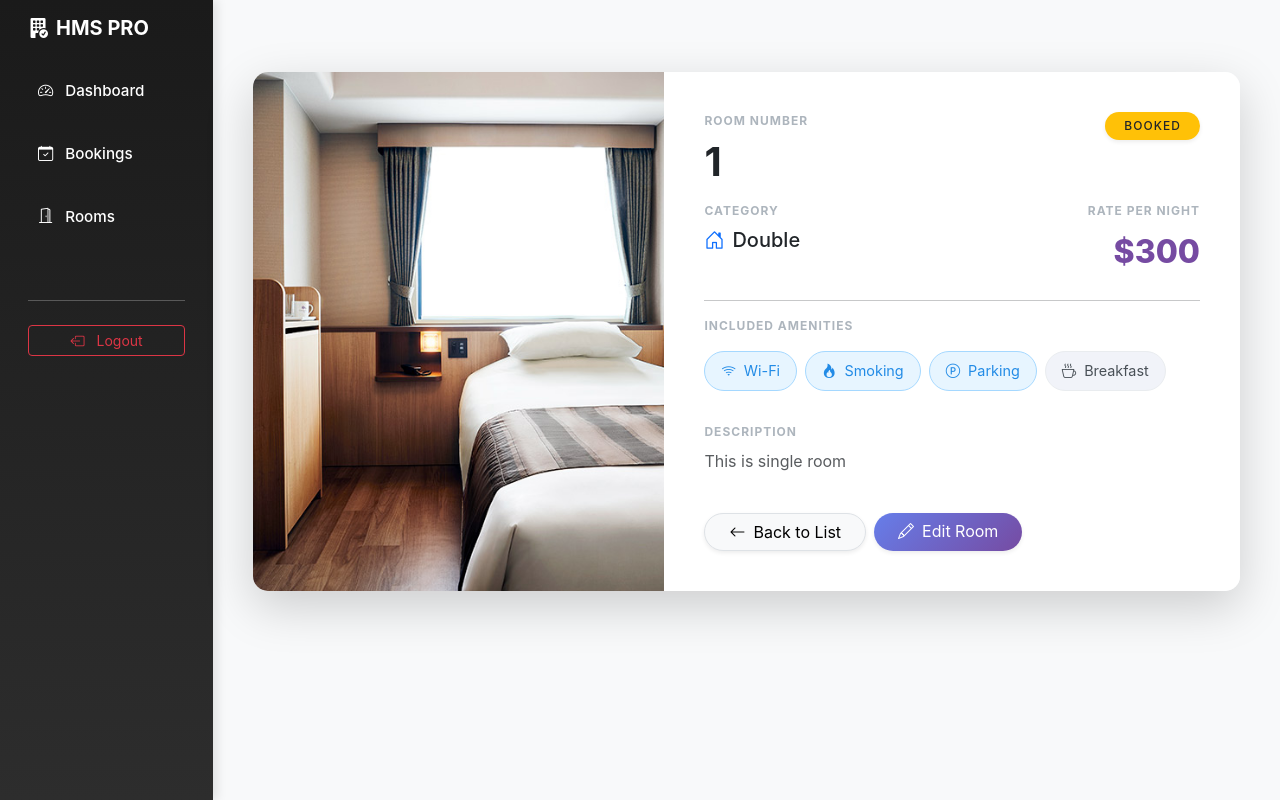
After one commit to KNAChan/Hotel_mangement_sytem, a Flask app: page /view_room/27 in a window 1280 px wide. The commit adds this page. Run offline with Flask 3, Linux system fonts and the light colour scheme; the visitor is signed in with stand-in values (Sample User, id 1); data comes from the database, SQL or seed files in the repository; both versions use the stored data as it was after the commit.

Commit message:
added view_room.html

```diff
--- a/admin.py
+++ b/admin.py
@@ -162,6 +162,15 @@ def edit_room(id):
 
     return render_template('/edit_rooms.html',room=room,services=services)
 
+@app.route('/view_room/<int:id>',methods=['GET','POST'])
+@login_required
+def view_room(id):
+    room = DB.get_room_byid(id)
+    services = room['services'].split(",") if room['services'] else []
+
+    return render_template('/view_room.html',room=room,services=services)
+
+
 @app.route('/delete_room_route/<int:id>', methods=['POST'])
 @login_required
 def delete_room_route(id):
@@ -207,6 +216,7 @@ def manage_booking():
         page=page,
         total_pages=total_pages)
 
+
 def Cal_totalprice(booking):
     today = date.today()
     in_datetime = booking["check_in_date"]
@@ -214,6 +224,7 @@ def Cal_totalprice(booking):
     out_datetime = booking["check_out_date"]
     out_date = datetime.strptime(out_datetime, "%Y-%m-%dT%H:%M").date()
     stays = (out_date - in_date).days
+
     room = DB.get_room_bynumber(booking["room_no"])
     price_per_room = room["price"] if room else 0
 
@@ -365,9 +376,32 @@ def booking_operations(mode,id=None):
             DB.status_changed(room_no,status)
             flash('new booking successfully added!','success')
         elif mode == 'update' and id:
-            stays,price_per_room = Cal_totalprice(booking)
+            if status == 'Cancel':
+                booking = DB.get_booking_byid(id)
+                if booking:
+                    DB.booking_Cancel(id)
+                    # Mark the room as available
+                    DB.status_changed(booking["room_no"], status="Available")
+                    flash('successfully Cancel!','success')
+                return redirect(url_for('manage_booking'))
+
+            # stays,price_per_room = Cal_totalprice(booking)
+            # totalprice = price_per_room * stays
+
+            # Calculate the total price
+            in_date = datetime.strptime(check_in_date, "%Y-%m-%dT%H:%M").date()
+            out_date = datetime.strptime(check_out_date, "%Y-%m-%dT%H:%M").date()
+            stays = (out_date - in_date).days
+
+            room = DB.get_room_bynumber(room_no)
+            price_per_room = room["price"] if room else 0
+
             totalprice = price_per_room * stays
+
             DB.update_booking(id,firstname,lastname,phone,country,room_no,check_in_date,check_out_date,status,totalprice,dob,email,Noadults,Nokids,payment_type,holder_name,card_number,CVV)
+            print("Current Room: ",current_room)
+            if current_room != room_no:
+                DB.changeRoom(current_room)
             if status == 'Check out':
                 DB.status_changed(room_no,"Available")
             else:
--- a/database.py
+++ b/database.py
@@ -160,6 +160,12 @@ class Database():
         exists = cursor.fetchone() is not None
         return exists
 
+    def changeRoom(self,current_room):
+        con = self.get_conn()
+        cursor = con.cursor()
+        cursor.execute("UPDATE Rooms SET status=? WHERE room_no=?",('Available',current_room))
+        con.commit()
+        con.close()
 
 #/////////////////////////////////////////////////////////////////
 
@@ -197,6 +203,7 @@ class Database():
         cursor.execute("INSERT INTO Bookings(first_name,last_name,phone,country,room_no,check_in_date,check_out_date,status,totalprice,DOB,email,no_of_adults,no_of_kids,payment_type,holder_name,card_number,CVV)VALUES(?,?,?,?,?,?,?,?,?,?,?,?,?,?,?,?,?)",
         (firstname,lastname,phone,country,room_no,check_in_date,check_out_date,status,totalprice,dob,email,Noadults,Nokids,payment_type,holder_name,card_number,CVV))
         con.commit()
+        print("Totalprice = ",totalprice)
         con.close()
 
     def view_booking_paginated(self,page=1,per_page=5):
@@ -269,6 +276,13 @@ class Database():
         con.commit()
         con.close()
 
+    def booking_Cancel(self,id):
+        con = self.get_conn()
+        cursor = con.cursor()
+        cursor.execute("UPDATE Bookings SET status = ? WHERE book_id =?",('Cancel',id))
+        con.commit()
+        con.close()
+
 
     def delete_Table(self):
         con = self.get_conn()
@@ -284,7 +298,6 @@ class Database():
         (status,room_no))
         con.commit()
         con.close()
-
 
     def price_Cal(self,view):
         con = self.get_conn()
--- /dev/null
+++ b/templates/view_room.html
@@ -0,0 +1,160 @@
+{% extends "base.html" %}
+{% block title %}View Room - {{ room.room_no }}{% endblock %}
+
+{% block content %}
+<style>
+    :root {
+        --primary-gradient: linear-gradient(135deg, #667eea 0%, #764ba2 100%);
+        --glass-bg: rgba(255, 255, 255, 0.95);
+    }
+
+    .view-card {
+        background: var(--glass-bg);
+        border-radius: 20px;
+        overflow: hidden;
+        border: none;
+        max-width: 1000px;
+        margin: 2rem auto;
+    }
+
+    .room-hero-img {
+        width: 100%;
+        height: 100%;
+        min-height: 400px;
+        object-fit: cover;
+        transition: transform 0.5s ease;
+    }
+
+    .room-hero-img:hover {
+        transform: scale(1.03);
+    }
+
+    .info-section {
+        padding: 2.5rem;
+    }
+
+    .status-badge {
+        font-size: 0.75rem;
+        text-transform: uppercase;
+        letter-spacing: 1px;
+        padding: 0.5rem 1.2rem;
+    }
+
+    .amenity-pill {
+        background: #f1f3f9;
+        color: #495057;
+        padding: 0.5rem 1rem;
+        border-radius: 50px;
+        font-size: 0.9rem;
+        display: inline-flex;
+        align-items: center;
+        margin-right: 0.5rem;
+        margin-bottom: 0.5rem;
+        border: 1px solid #e9ecef;
+    }
+
+    .amenity-pill.active {
+        background: #e7f5ff;
+        color: #228be6;
+        border-color: #a5d8ff;
+    }
+
+    .price-tag {
+        font-size: 2rem;
+        font-weight: 800;
+        color: #764ba2;
+    }
+
+    .label-caps {
+        font-size: 0.75rem;
+        font-weight: 700;
+        text-transform: uppercase;
+        color: #adb5bd;
+        letter-spacing: 1px;
+        display: block;
+        margin-bottom: 0.5rem;
+    }
+
+    @media (max-width: 768px) {
+        .info-section { padding: 1.5rem; }
+        .room-hero-img { min-height: 250px; }
+    }
+</style>
+
+<div class="container px-3">
+    <div class="card view-card shadow-lg">
+        <div class="row g-0">
+            <div class="col-md-5">
+                <div class="h-100 overflow-hidden">
+                    {% if room.photo %}
+                        <img src="{{ url_for('static', filename='uploads/'+room.photo) }}" class="room-hero-img" alt="Room {{ room.room_no }}">
+                    {% else %}
+                        <div class="h-100 d-flex flex-column align-items-center justify-content-center bg-light text-muted">
+                            <i class="bi bi-image fs-1 mb-2"></i>
+                            <span>No Photo Available</span>
+                        </div>
+                    {% endif %}
+                </div>
+            </div>
+
+            <div class="col-md-7">
+                <div class="info-section">
+                    <div class="d-flex justify-content-between align-items-start mb-3">
+                        <div>
+                            <span class="label-caps">Room Number</span>
+                            <h1 class="display-6 fw-bold mb-0">{{ room.room_no }}</h1>
+                        </div>
+                        <span class="badge rounded-pill status-badge
+                            {% if room.status == 'Available' %}bg-success
+                            {% elif room.status == 'Booked' %}bg-warning text-dark
+                            {% else %}bg-danger{% endif %} shadow-sm">
+                            {{ room.status }}
+                        </span>
+                    </div>
+
+                    <div class="row mb-4">
+                        <div class="col-6">
+                            <span class="label-caps">Category</span>
+                            <h5 class="text-capitalize"><i class="bi bi-house-door me-2 text-primary"></i>{{ room.room_type }}</h5>
+                        </div>
+                        <div class="col-6 text-end">
+                            <span class="label-caps">Rate per Night</span>
+                            <div class="price-tag">${{ room.price }}</div>
+                        </div>
+                    </div>
+
+                    <hr class="opacity-10">
+
+                    <div class="mb-4">
+                        <span class="label-caps mb-3">Included Amenities</span>
+                        <div class="d-flex flex-wrap">
+                            {% set all_amenities = [('wifi', 'Wi-Fi', 'bi-wifi'), ('smoke', 'Smoking', 'bi-fire'), ('parking', 'Parking', 'bi-p-circle'), ('breakfast', 'Breakfast', 'bi-cup-hot')] %}
+                            {% for value, label, icon in all_amenities %}
+                                <div class="amenity-pill {% if value in services %}active{% endif %}">
+                                    <i class="bi {{ icon }} me-2"></i> {{ label }}
+                                </div>
+                            {% endfor %}
+                        </div>
+                    </div>
+
+                    <div class="mb-4">
+                        <span class="label-caps">Description</span>
+                        <p class="text-muted leading-relaxed">
+                            {{ room.description or "No description provided for this room." }}
+                        </p>
+                    </div>
+
+                    <div class="d-flex gap-2 pt-3">
+                        <a href="{{ url_for('manage_rooms') }}" class="btn btn-light rounded-pill px-4 shadow-sm border">
+                            <i class="bi bi-arrow-left me-2"></i>Back to List
+                        </a>
+                        <a href="{{ url_for('edit_room', id=room.id) }}" class="btn btn-primary rounded-pill px-4 shadow-sm" style="background: var(--primary-gradient); border: none;">
+                            <i class="bi bi-pencil me-2"></i>Edit Room
+                        </a>
+                    </div>
+                </div>
+            </div>
+        </div>
+    </div>
+</div>
+{% endblock %}
```
Also changed, not shown: templates/booking_operations.html (+71 -45 lines), templates/manage_booking.html (+10 -2 lines), templates/manage_rooms.html (+6 -1 lines), HotelDB.db, 1 other file.
